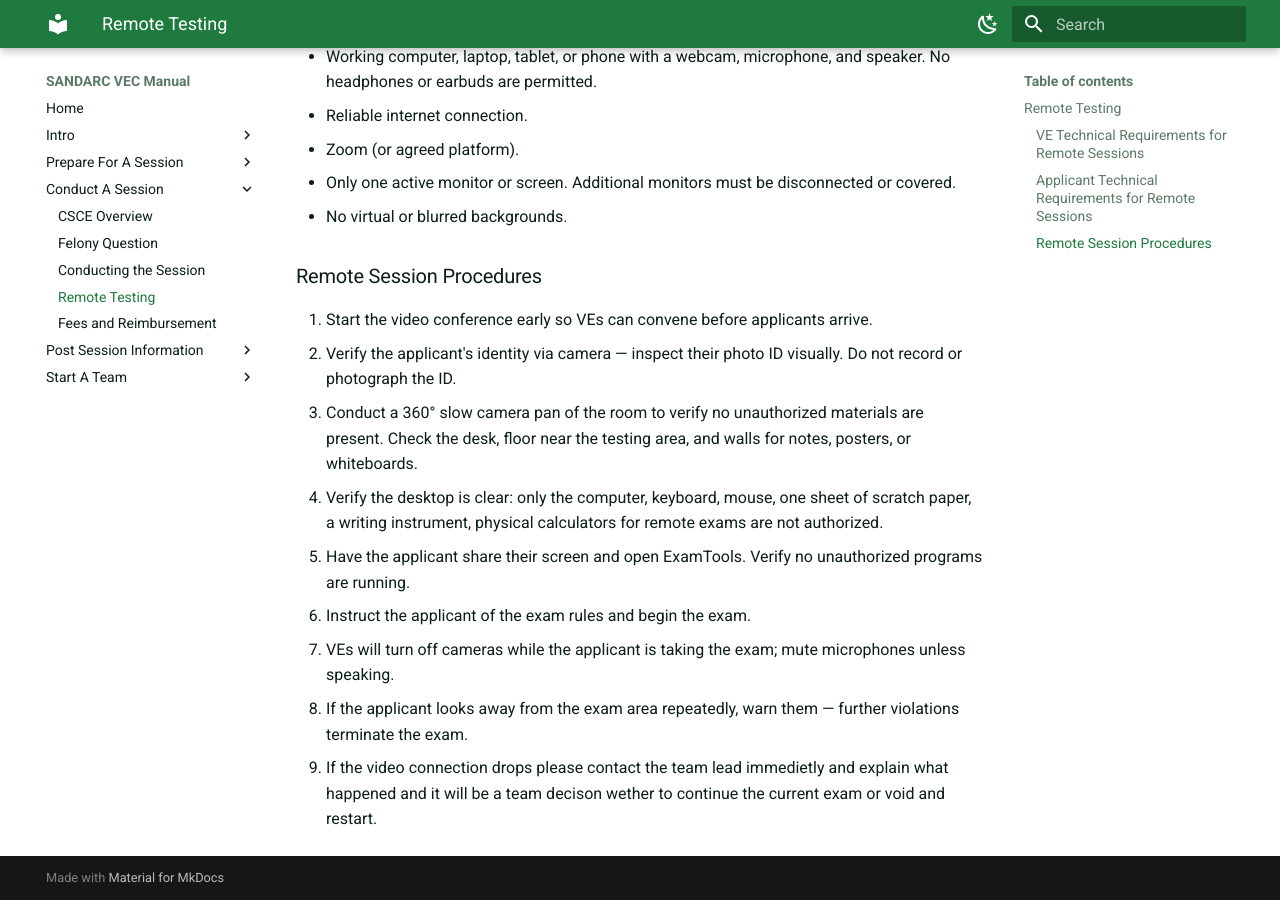
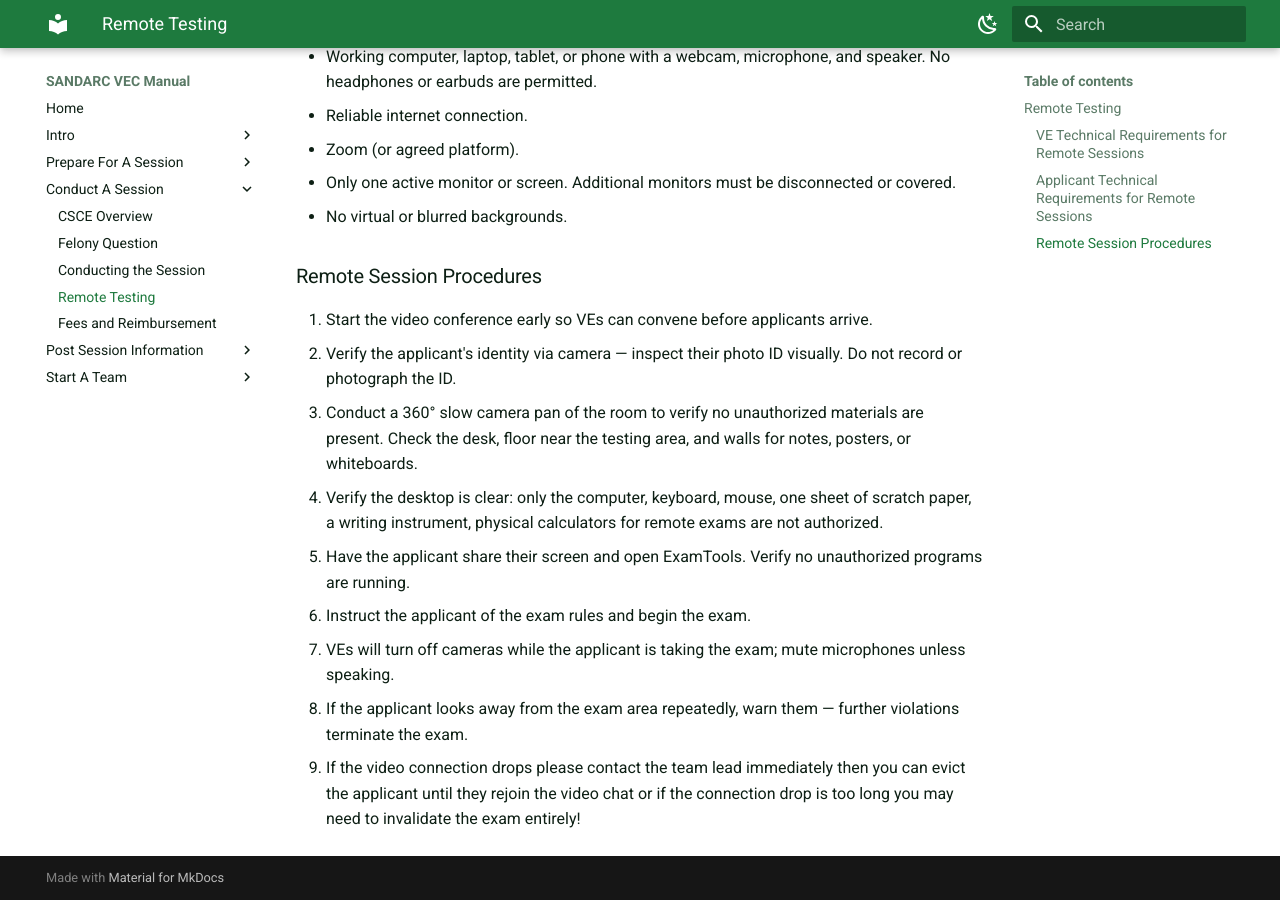
Before and after one commit to SANDARC-VEC/manual, an MkDocs documentation site: the page built from docs/Conduct A Session/Remote Testing/Remote_Testing.md, in a window 1280 px wide and 900 px high, scrolled down 762 px. Built offline with MkDocs 1.6.1 and Material for MkDocs 9.7.7, drawn with Linux system fonts in a browser that asks for light colours.

Commit message:
Apply suggestion from @paintballlaws

```diff
--- a/docs/Conduct A Session/Remote Testing/Remote_Testing.md
+++ b/docs/Conduct A Session/Remote Testing/Remote_Testing.md
@@ -32,4 +32,4 @@ SANDARC supports remote exam sessions conducted via ExamTools combined with a vi
 6. Instruct the applicant of the exam rules and begin the exam.
 7. VEs will turn off cameras while the applicant is taking the exam; mute microphones unless speaking.
 8. If the applicant looks away from the exam area repeatedly, warn them — further violations terminate the exam.
-9. If the video connection drops please contact the team lead immedietly and explain what happened and it will be a team decison wether to continue the current exam or void and restart.
+9. If the video connection drops please contact the team lead immediately then you can evict the applicant until they rejoin the video chat or if the connection drop is too long you may need to invalidate the exam entirely!
```
